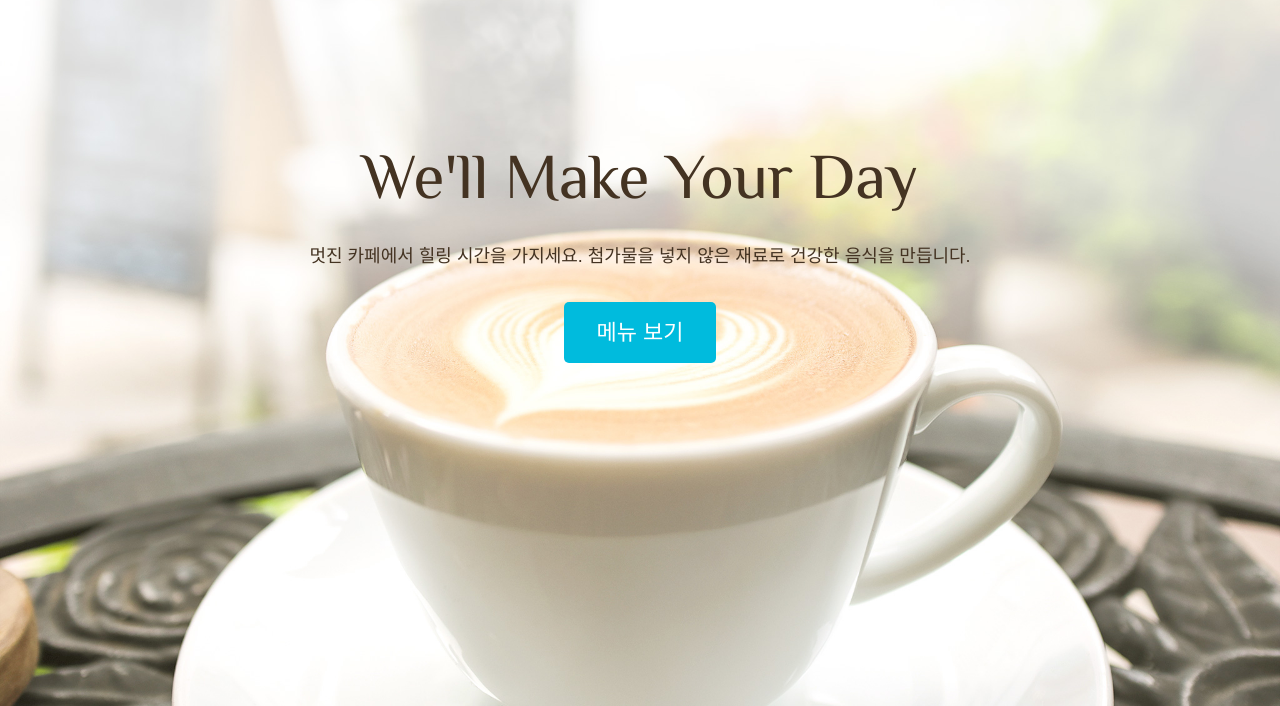
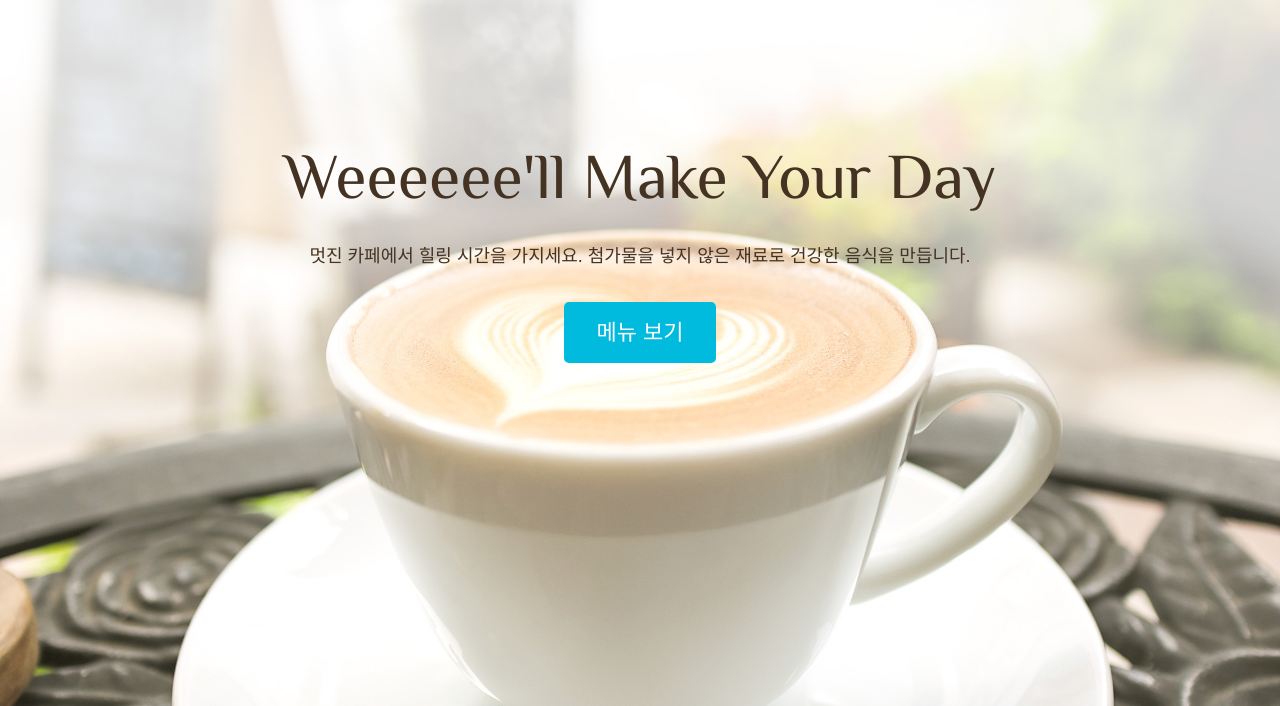
Before and after one commit to obserber/webpagetest, a plain HTML site: page index.html in a window 1280 px wide. Shown: the part 94-800 px from the top of the page. Drawn offline with Linux system fonts and the light colour scheme; some packages are replaced by stand-ins of ours.

Commit message:
1
Signed-off-by: LJH <whiteleo90@naver.com>

```diff
--- a/index.html
+++ b/index.html
@@ -24,7 +24,7 @@
         </nav>
       </header>
     <div class="home-content wrapper">
-      <h2 class="page-title">We'll Make Your Day</h2>
+      <h2 class="page-title">Weeeeee'll Make Your Day</h2>
       <p>멋진 카페에서 힐링 시간을 가지세요. 첨가물을 넣지 않은 재료로 건강한 음식을 만듭니다.</p>
       <a class="button" href="menu.html">메뉴 보기</a>
     </div><!-- /.home-content -->
```
